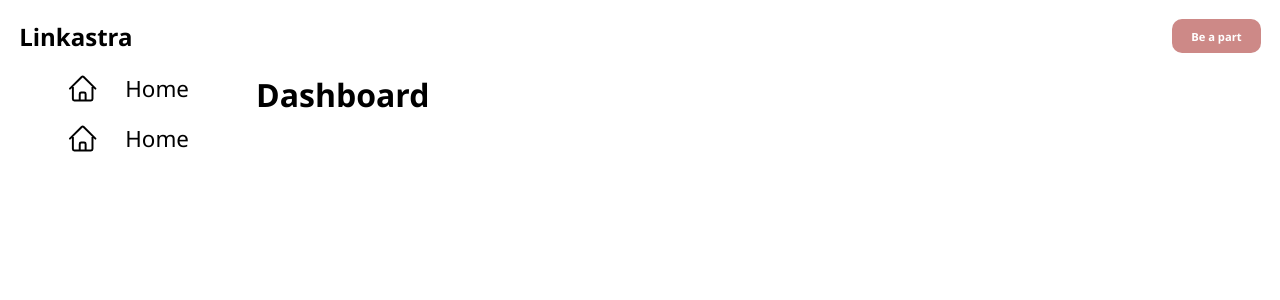
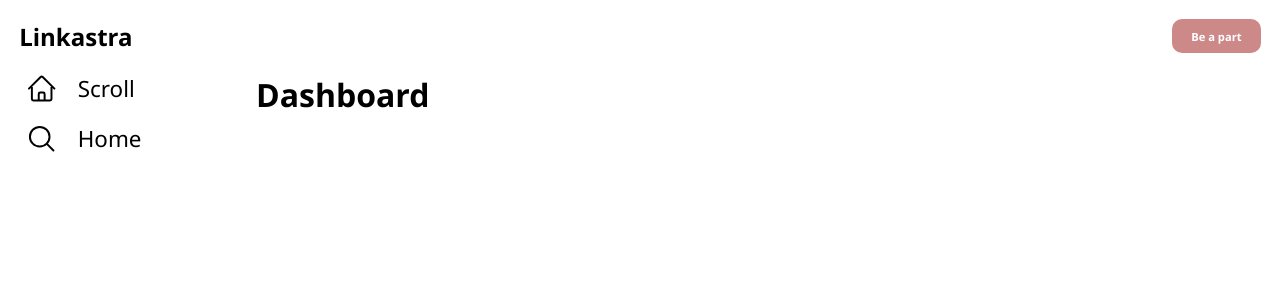
Before and after one commit to Dimple53/Linkastra, a Next.js app in the folder frontend/: page /dashboard in a window 1280 px wide. Shown: the top 300 px of the page. Built offline with nearby package versions, Linux system fonts and the light colour scheme; no server answers; sample sign-in values are in the browser's storage.

Commit message:
add more icons in dashboard

```diff
--- a/frontend/src/layout/dashboardLayout/index.jsx
+++ b/frontend/src/layout/dashboardLayout/index.jsx
@@ -15,12 +15,13 @@
               <svg xmlns="http://www.w3.org/2000/svg" fill="none" viewBox="0 0 24 24" strokeWidth={1.5} stroke="currentColor" className="size-6">
                 <path strokeLinecap="round" strokeLinejoin="round" d="m2.25 12 8.954-8.955c.44-.439 1.152-.439 1.591 0L21.75 12M4.5 9.75v10.125c0 .621.504 1.125 1.125 1.125H9.75v-4.875c0-.621.504-1.125 1.125-1.125h2.25c.621 0 1.125.504 1.125 1.125V21h4.125c.621 0 1.125-.504 1.125-1.125V9.75M8.25 21h8.25" />
               </svg>
-              <p>Home</p>
+              <p>Scroll</p>
             </div>
             <div className={styles.sideBarOption}>
               <svg xmlns="http://www.w3.org/2000/svg" fill="none" viewBox="0 0 24 24" strokeWidth={1.5} stroke="currentColor" className="size-6">
-                <path strokeLinecap="round" strokeLinejoin="round" d="m2.25 12 8.954-8.955c.44-.439 1.152-.439 1.591 0L21.75 12M4.5 9.75v10.125c0 .621.504 1.125 1.125 1.125H9.75v-4.875c0-.621.504-1.125 1.125-1.125h2.25c.621 0 1.125.504 1.125 1.125V21h4.125c.621 0 1.125-.504 1.125-1.125V9.75M8.25 21h8.25" />
+                <path strokeLinecap="round" strokeLinejoin="round" d="m21 21-5.197-5.197m0 0A7.5 7.5 0 1 0 5.196 5.196a7.5 7.5 0 0 0 10.607 10.607Z" />
               </svg>
+
               <p>Home</p>
             </div>
 
--- a/frontend/src/layout/dashboardLayout/styles.module.css
+++ b/frontend/src/layout/dashboardLayout/styles.module.css
@@ -14,16 +14,20 @@
 .homeContainer__leftBar{
   display: flex;
   flex-direction: column;
-  align-items: center;
+  align-items: start;
 
-  gap: 1.2em;
+  gap: 1.2rem;
 }
 
 .sideBarOption{
   display: flex;
   align-items: center;
   font-size: 1.4rem;
-  gap: 1.2em;
+  gap: 1.3rem;
+  width: 80%;
+  max-width: 80%;
+  margin: 0 auto;
+  cursor: pointer;
 
 }
 
```
